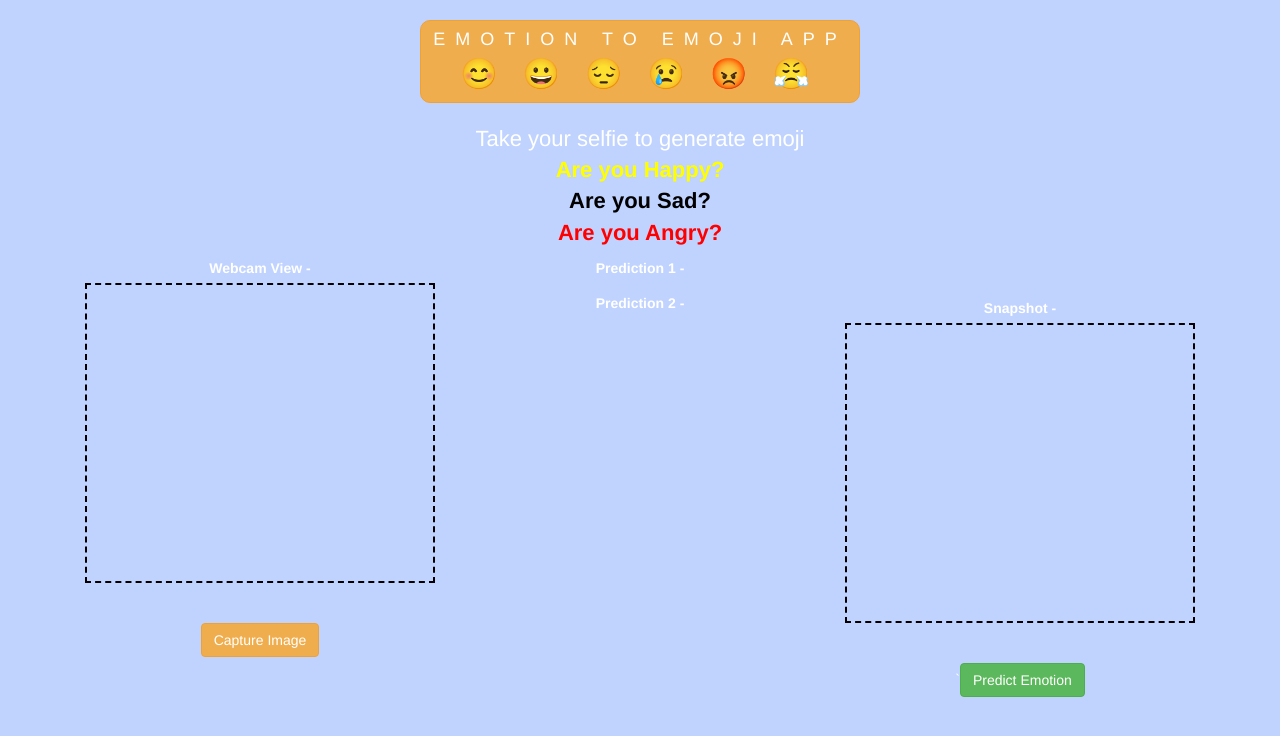
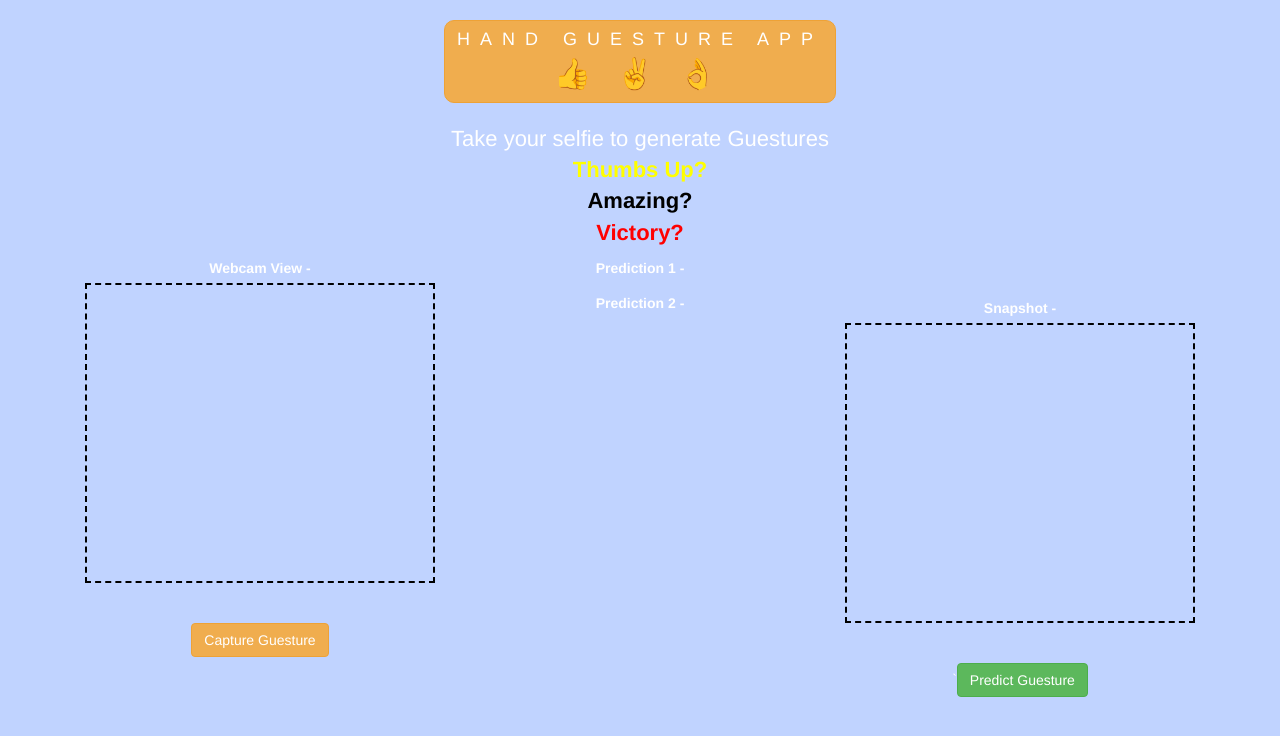
Before and after one commit to Kokoadekwu/EmotionToEmoji, a plain HTML site: page index.html in a window 1280 px wide. Drawn offline with nearby package versions, Linux system fonts and the light colour scheme.

Commit message:
Add files via upload

```diff
--- a/index.html
+++ b/index.html
@@ -1,11 +1,11 @@
 
 <html>
   <head>
-    <title>Emotion To Emoji</title>
+    <title>Hand Guesture App</title>
     <meta name="viewport" content="width=device-width, initial-scale=1.0">
     <link rel="stylesheet" href="https://maxcdn.bootstrapcdn.com/bootstrap/3.4.0/css/bootstrap.min.css">
     <script src="https://ajax.googleapis.com/ajax/libs/jquery/3.4.1/jquery.min.js"></script>
-    <script src="https://maxcdn.bootstrapcdn.com/bootstrap/3.4.0/js/bootstrap.min.js"></script>
+    <script src="-https://maxcdn.bootstrapcdn.com/bootstrap/3.4.0/js/bootstrap.min.js"></script>
 
     <script src="https://unpkg.com/ml5@0.4.3/dist/ml5.min.js"></script>
     <script src="https://cdnjs.cloudflare.com/ajax/libs/webcamjs/1.0.26/webcam.js"></script>
@@ -17,25 +17,23 @@
   <div class="container">
 
     <center>
-      <h3 class="btn btn-warning heading">EMOTION TO EMOJI APP
+      <h3 class="btn btn-warning heading">HAND GUESTURE APP
         <br>
-        <span>&#128522;</span>
-        <span>&#128512;</span>
-        <span>&#128532;</span>
-        <span>&#128546;</span>
-        <span>&#128545;</span>
-        <span>&#128548;</span>
+        <span>&#128077;</span>
+        <span>&#9996;</span>
+        <span>&#128076;</span>
+
       </h3>
 
       <br><br>
 
-      <p style="font-size: 22px;">Take your selfie to generate emoji
+      <p style="font-size: 22px;">Take your selfie to generate Guestures
       	<br>
-        <b style="color: yellow">Are you Happy?</b>
+        <b style="color: yellow">Thumbs Up?</b>
         <br>
-        <b style="color: black">Are you Sad?</b>
+        <b style="color: black">Amazing?</b>
         <br>
-        <b style="color: red">Are you Angry?</b>
+        <b style="color: red">Victory?</b>
         <br>
       </p>
 
@@ -43,7 +41,7 @@
 	      <label>Webcam View - </label>
         <div id="camera"></div>
         <br><br>
-        <button onclick="take_snapshot();" class="btn btn-warning">Capture Image</button>
+        <button onclick="take_snapshot();" class="btn btn-warning">Capture Guesture</button>
       </div>
 
       <div class="col-md-4 col-sm-12 col-xs-12">
@@ -61,7 +59,7 @@
           <label>Snapshot - </label>
           <div id="result"></div>
           <br><br>
-          `<button onclick="check();" class="btn btn-success">Predict Emotion</button>
+          `<button onclick="check();" class="btn btn-success">Predict Guesture</button>
         </div>
 
     </center>
```
